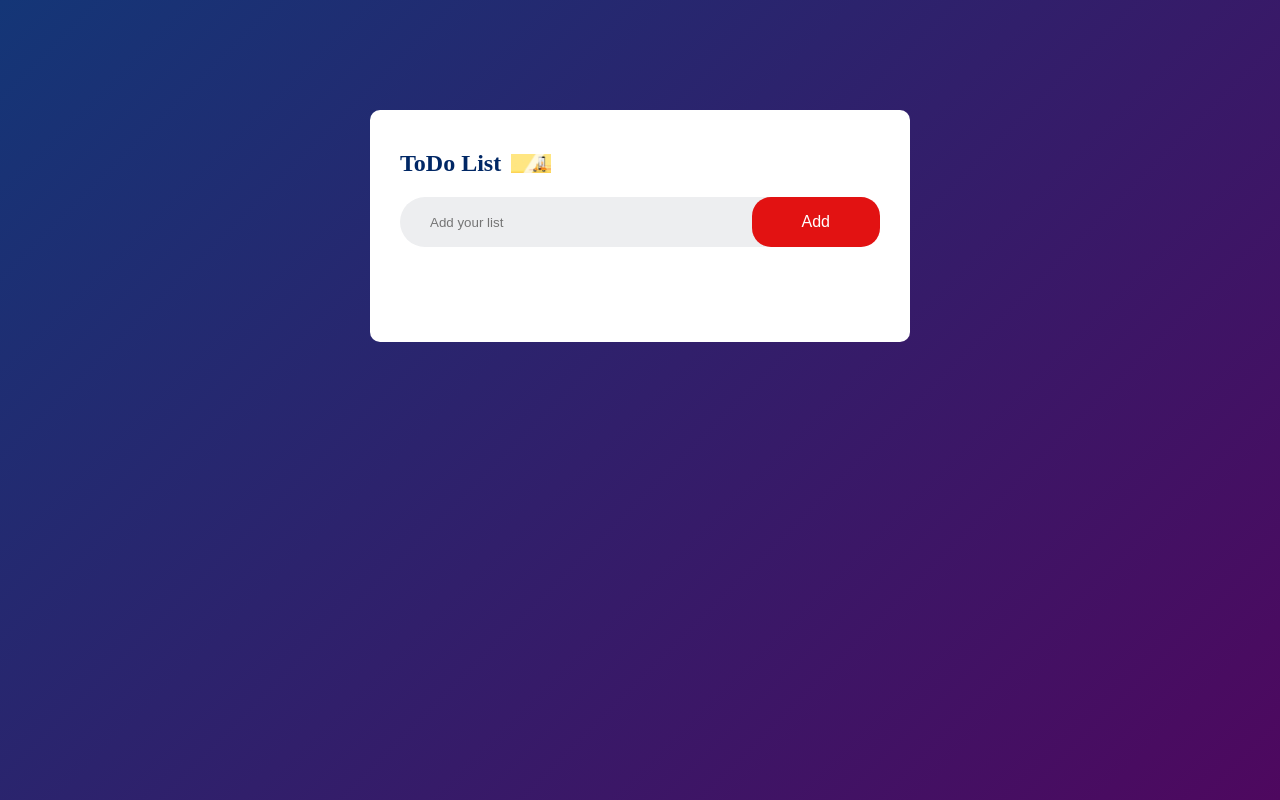
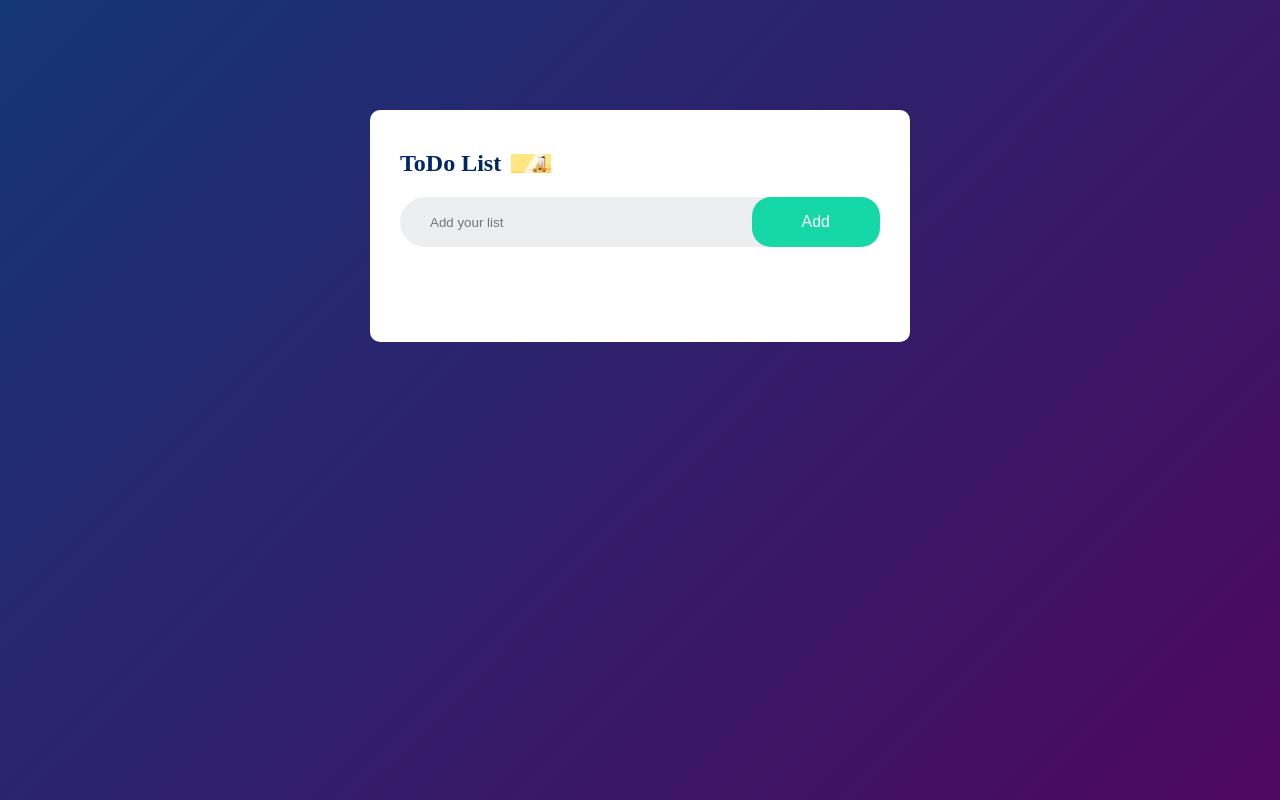
Before and after one commit to samua962/samPort, a plain HTML site: page index.html in a window 1280 px wide. Drawn offline with Linux system fonts and the light colour scheme.

Commit message:
Updated try

```diff
--- a/style.css
+++ b/style.css
@@ -51,7 +51,7 @@ button{
     border: none;
     outline: none;
     padding: 16px 50px;
-    background: #e21212;
+    background: #16d8a7;
     border-radius: 19px;
 color: #fff;
 font-size: 16px;
```
